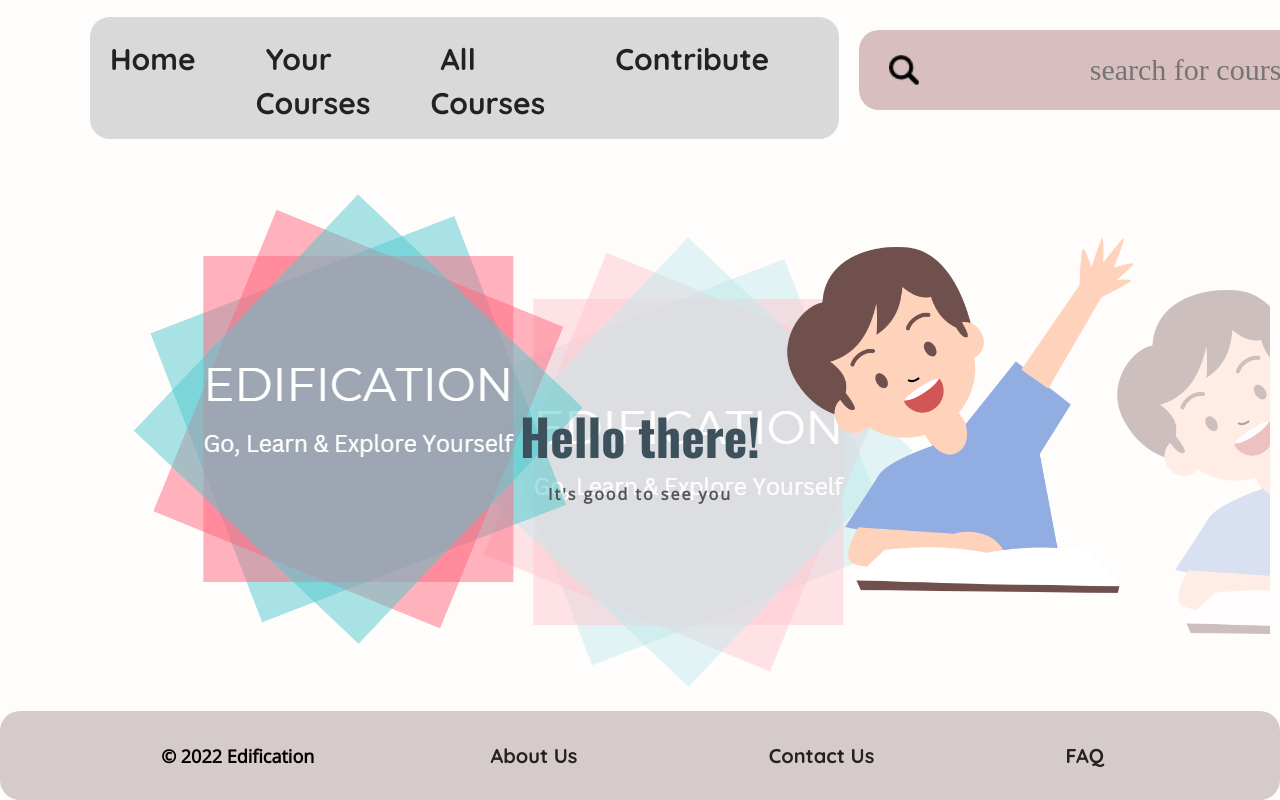
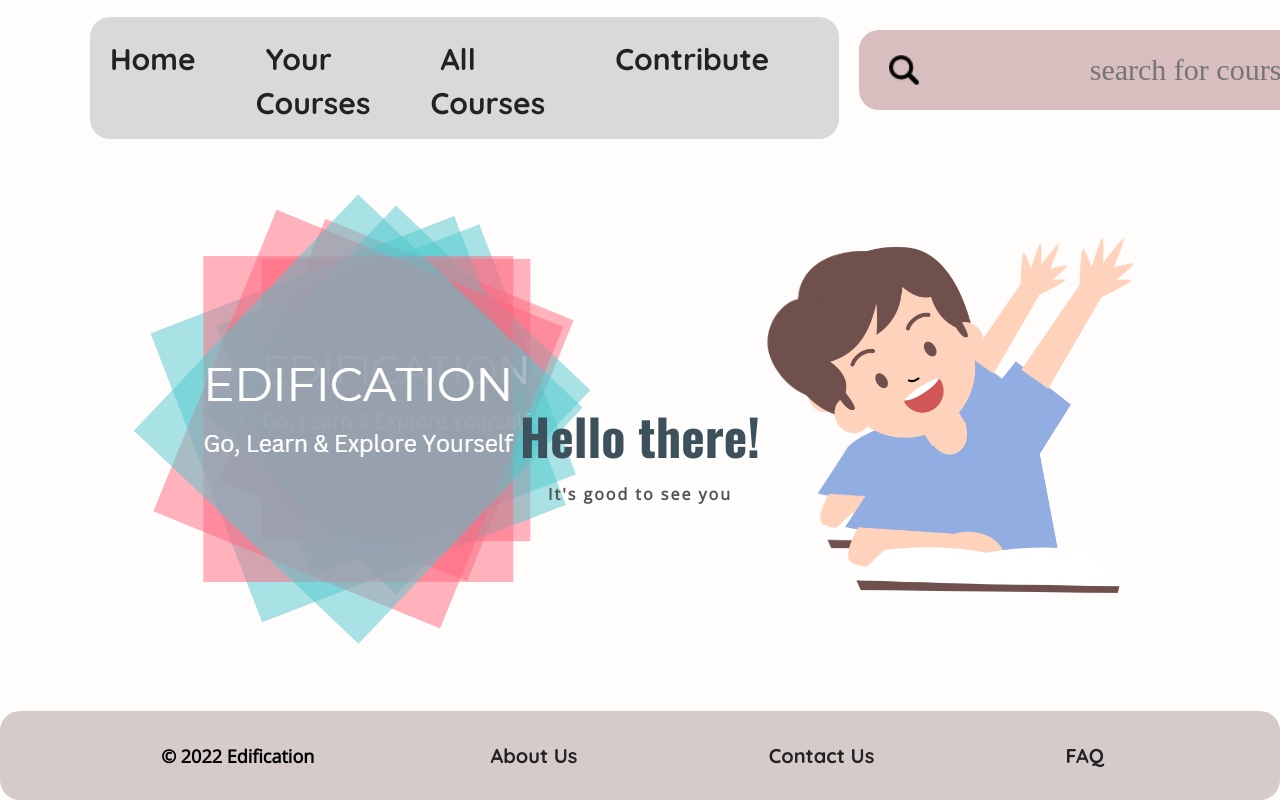
Before and after one commit to dhiman-dev/Edification, a PHP site: page /Edification/dashboard.php in a window 1280 px wide; the page is wider, and only the part inside the window is pictured. Run offline with PHP 8.4, Linux system fonts and the light colour scheme; a user stored in the database is signed in.

Commit message:
image issue fixed at dashboard

```diff
--- a/course_req.php
+++ b/course_req.php
@@ -91,7 +91,7 @@ if (isset($_POST['req'])) {
   <footer class="footer">
     <p>© 2022 Edification</p>
     <a href="" class="footer-btn">About Us</a>
-    <a href="" class="footer-btn">Contact Us</a>
+    <a href="" class="footer-btn">Contact Us  <br> sadhvk <br></a>
     <a href="" class="footer-btn">FAQ</a>
   </footer>
 </body>
--- a/dashboard.php
+++ b/dashboard.php
@@ -1,10 +1,11 @@
 <?php
-  include("header.php");
-  include("footer.php");
+include("header.php");
+include("footer.php");
 ?>
 
 <!DOCTYPE html>
 <html lang="en">
+
 <head>
   <meta charset="UTF-8">
   <meta http-equiv="X-UA-Compatible" content="IE=edge">
@@ -16,21 +17,18 @@
   <link href="https://fonts.googleapis.com/css2?family=Quicksand:wght@300;400;500;700&display=swap" rel="stylesheet">
   <link rel="stylesheet" href="css/style.css">
 </head>
+
 <body>
   <!-- for background picture -->
   <style>
-    body::before {
-    content: '';
-    position: absolute;
-    top: 0;
-    left: 150px;
-    right: 10px;
-    bottom: 0;
-    background-image: url('img/dashboard_backgroud.png');
-    opacity: 0.35;
-    background-repeat: no-repeat;
-  }
+    body {
+      background-image: url('img/dashboard_backgroud.png');
+      background-repeat: no-repeat;
+      background-position: center;
+      background-size: cover;
+    }
   </style>
+
 
   <!-- header file alone with dropdown profile is in header file -->
 
@@ -43,4 +41,5 @@
     </div>
   </section>
 </body>
+
 </html>
--- a/header.php
+++ b/header.php
@@ -5,8 +5,9 @@
 ?>
 
 <header id="main-header">
+  <!-- <h3>&nbsp;&nbsp;&nbsp;<?php echo "$username"; ?></h3> -->
   <div class="dash-nav">
-    <ul>
+  <ul>
       <li> <a href="dashboard.php">Home</a></li>
       <li> <a href="#">Your Courses</a></li>
       <li> <a href="all_courses.php">All Courses</a></li>
```
Also changed, not shown: login_as.php (+9 -6 lines), img/admin2.png (added), img/user2.jpg (added), img/usr.png (deleted).
